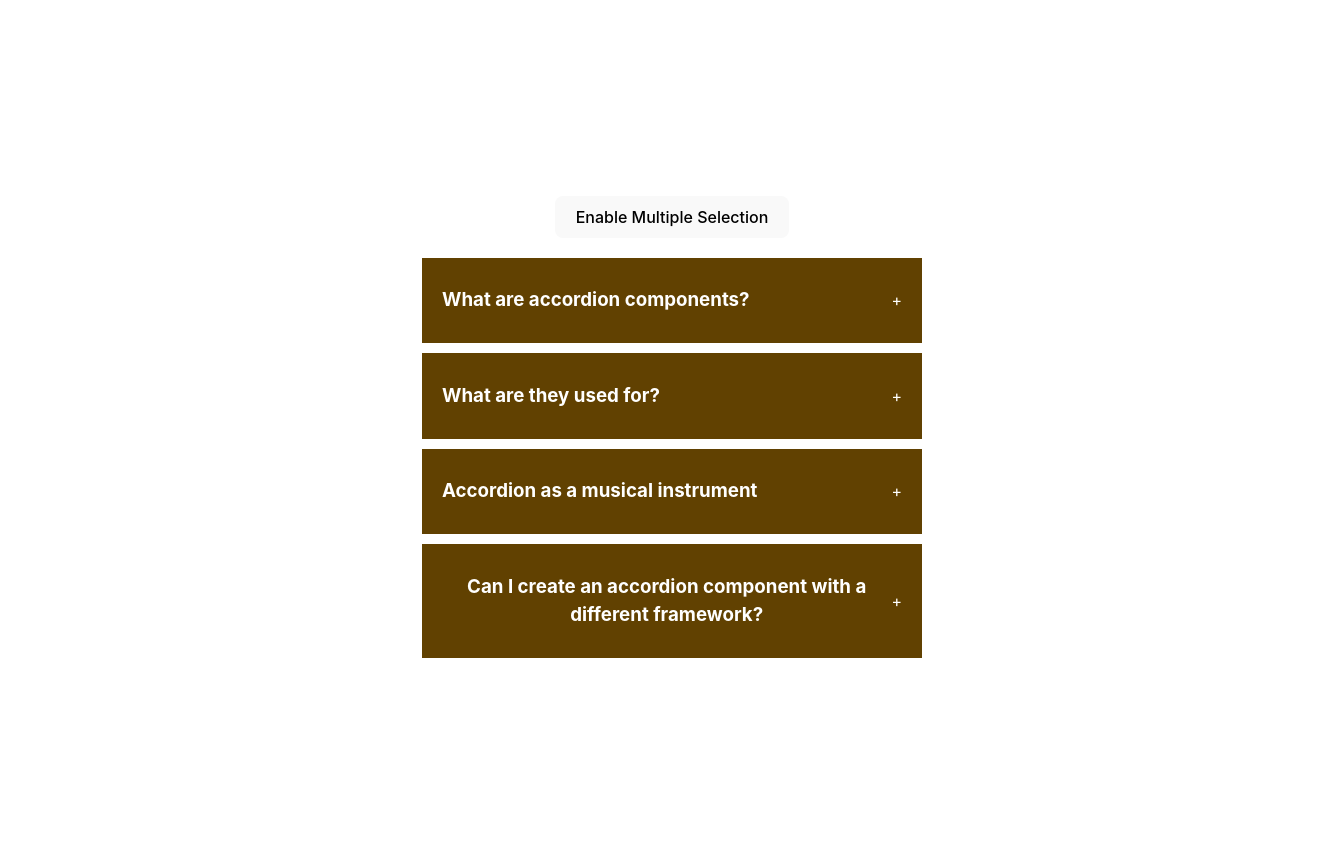
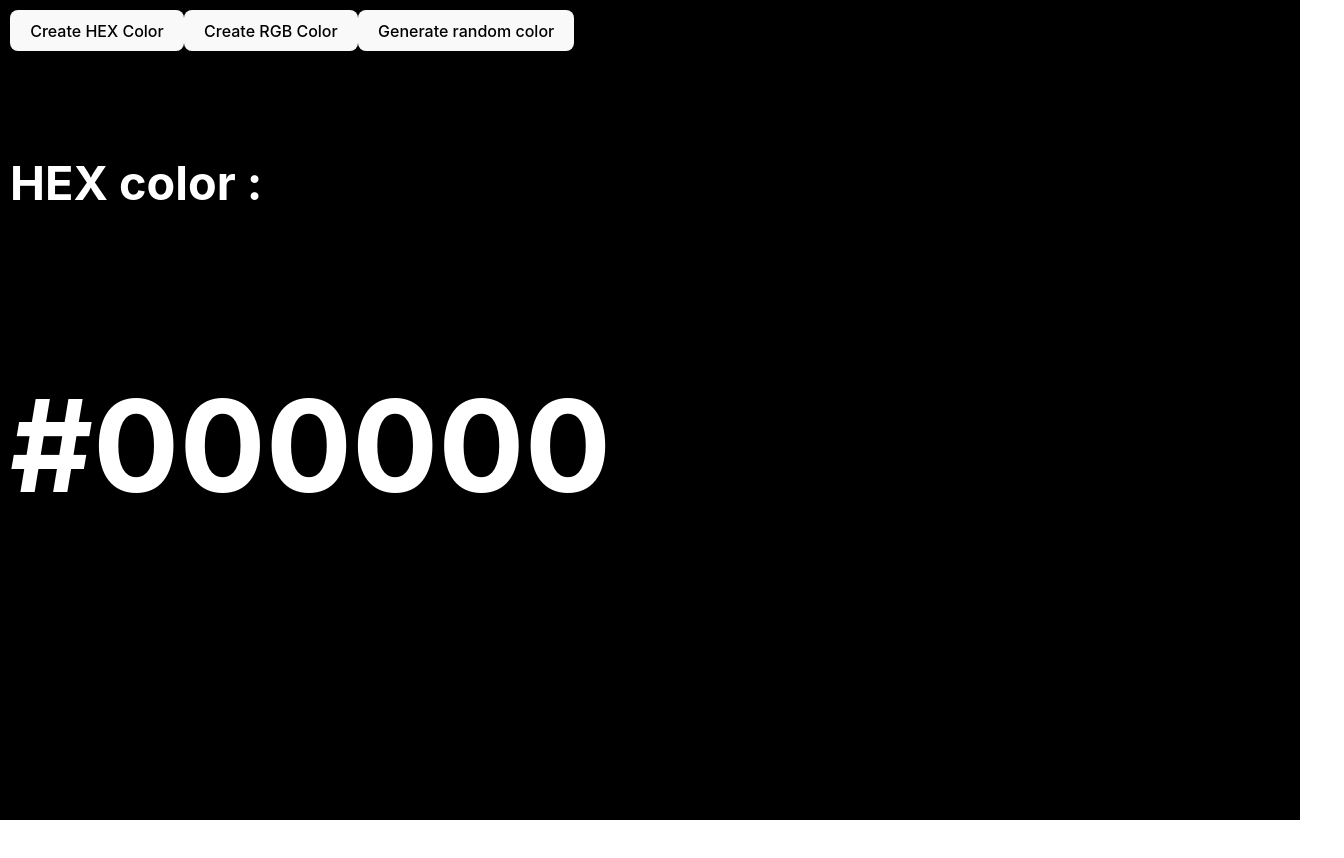
Before and after one commit to indieka900/react-beginner-projects, a React (Vite) app: page / in a window 1280 px wide. Shown: the top 858 px of the page, 1344 px wide, since content can reach past the window. After the commit the page ends 820 px from the top, so only its background shows below. Built offline with nearby package versions, Linux system fonts and the light colour scheme.

Commit message:
random color generator

```diff
--- a/src/App.jsx
+++ b/src/App.jsx
@@ -1,11 +1,14 @@
-import './App.css'
+/* eslint-disable no-unused-vars */
+// import './App.css'
 import Accordian from './components/accordian'
+import RandomColor from './components/randomFile'
 
 function App() {
 
   return (
     <>
-      <Accordian/>
+      {/* <Accordian/> */}
+      <RandomColor/>
     </>
   )
 }
--- a/src/components/accordian/style.css
+++ b/src/components/accordian/style.css
@@ -15,7 +15,7 @@
 }
 
 .item {
-    background: #614101;
+    background: rgb(97, 65, 1);
     margin-bottom: 10px;
     padding: 10px 20px;
 }
--- /dev/null
+++ b/src/components/randomFile/index.jsx
@@ -0,0 +1,72 @@
+/* eslint-disable no-unused-vars */
+import { useEffect, useState } from "react";
+
+function RandomColor() {
+
+    const [typeOfColor, setTypeOfColor] = useState('hex');
+    const [color, setcolor] = useState('#000000');
+
+    function RandomColorUtility (len){
+        return Math.floor(Math.random()*len)
+    }
+
+    function handleCreateRandomColor() {
+        if (typeOfColor === 'hex'){
+            const hex = [0,1,2,3,4,5,6,7,8,9,"A","B","C","D","E","F"]
+            let hexColor = "#";
+
+            for(let i=0; i<6; i++) {
+                hexColor += hex[RandomColorUtility(hex.length)];
+            }
+            setcolor(hexColor);
+        } else {
+            //rgb(97, 65, 1)
+            const r = RandomColorUtility(256);
+            const g = RandomColorUtility(256);
+            const b = RandomColorUtility(256);
+
+            setcolor(`rgb(${r}, ${g}, ${b})`);
+        }
+    }
+
+    // useEffect(() => {
+    //     typeOfColor === 'rgb' ? ha
+    // })
+
+    console.log(typeOfColor, color);
+
+    return(
+        <div style={{
+            width: '100vw',
+            height: "100vh",
+            background: color,
+            padding: "10px",
+        }}>
+            <button onClick={() => {
+                typeOfColor !== 'hex' && setcolor('#000000AD')
+                setTypeOfColor('hex');
+            }}>Create HEX Color</button>
+            <button onClick={() => {
+                typeOfColor !== 'rgb' && setcolor('rgb(0, 0, 0)');
+                setTypeOfColor('rgb');
+            }}>Create RGB Color</button>
+            <button onClick={handleCreateRandomColor}>Generate random color</button>
+            <div style={{
+                display: 'flex',
+                justifyContent: 'center',
+                alignItems: 'center,',
+                fontSize: '40px',
+                marginTop: '50px',
+                color: 'white',
+                flexDirection: 'column',
+                gap: '25px',
+            }}>
+                <h3>{typeOfColor === 'rgb' ? 'RGB Color: ' : 'HEX color :'}</h3>
+                <h1>{color}</h1>
+            </div>
+
+        </div>
+    )
+}
+
+export default RandomColor;
```
